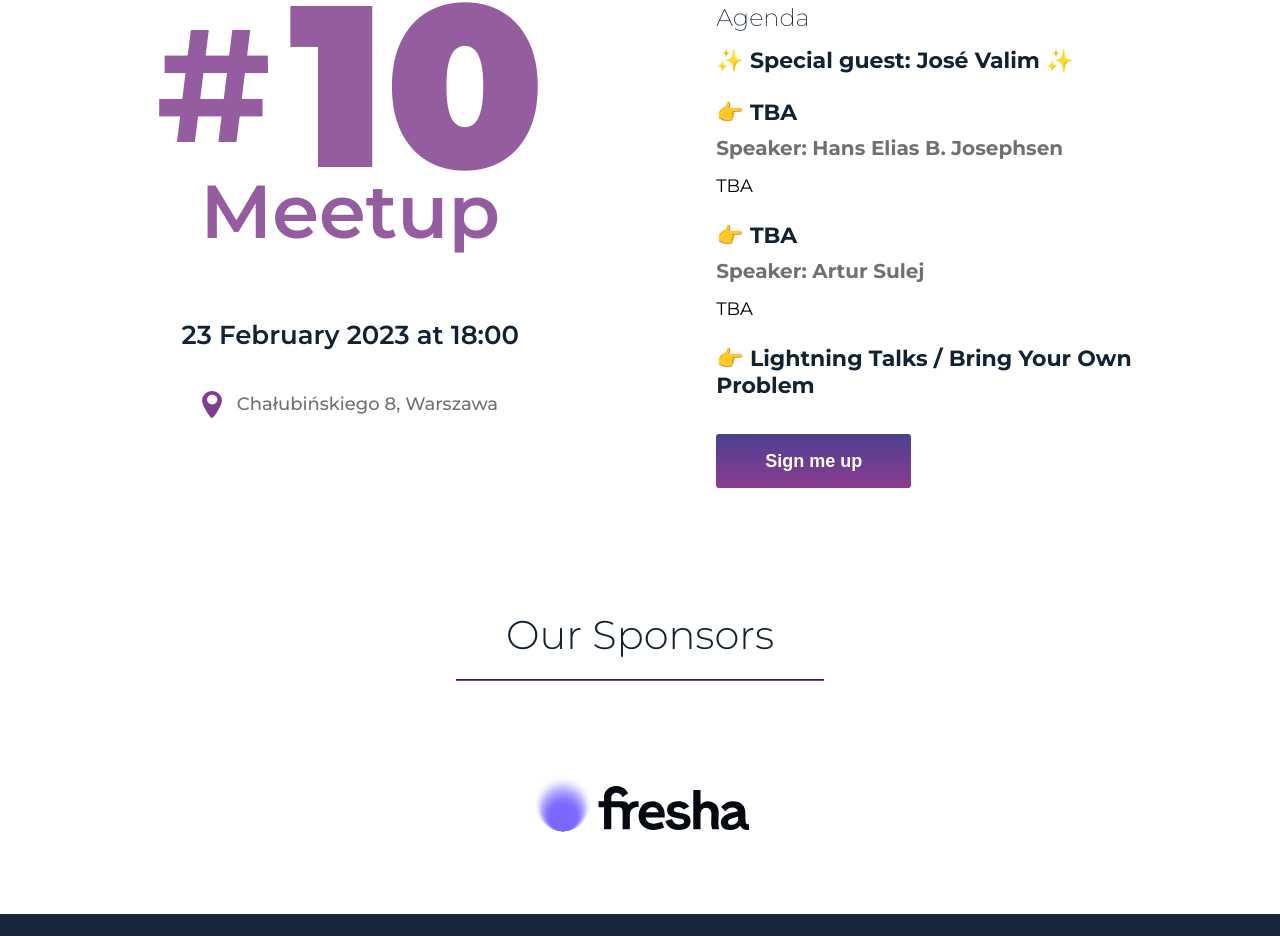
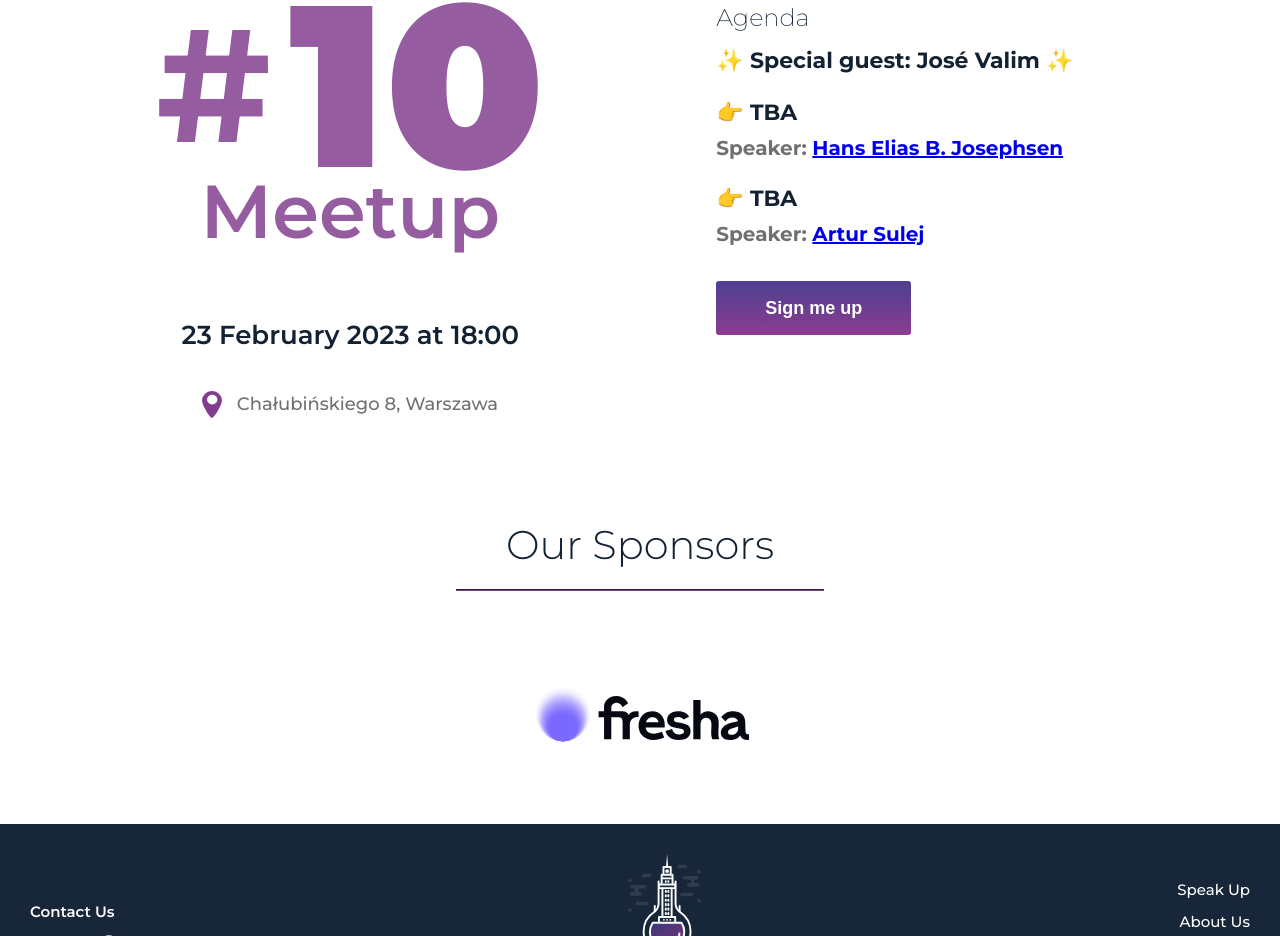
Before and after one commit to warsawex/website, a Next.js app: page / in a window 1280 px wide. Shown: the part 1030-1966 px from the top of the page. Built offline with nearby package versions, Linux system fonts and the light colour scheme.

Commit message:
Fix sign up button

```diff
--- a/components/NextMeetup/index.js
+++ b/components/NextMeetup/index.js
@@ -1,5 +1,4 @@
 import styles from "./NextMeetUp.module.scss";
-import Link from "next/link";
 import meetup from "./meetup.json";
 
 var options = {
@@ -67,24 +66,20 @@ const Meetup = () => {
                 <h2>👉 {title}</h2>
                 <h3>
                   Speaker:&nbsp;
-                  <a
-                    href={github}
-                    target="_blank"
-                    className={styles.githubLink}
-                  >
+                  <a href={github} target="_blank">
                     {speaker}
                   </a>
                 </h3>
-                <p>{description}</p>
+                {/* <p>{description}</p> */}
                 {displayLevel(level)}
               </div>
             );
           })}
-          <div className={styles.talk}>
+          {/* <div className={styles.talk}>
             <h2>👉 Lightning Talks / Bring Your Own Problem</h2>
-          </div>
+          </div> */}
           <button className={styles.signButton}>
-            <Link href="/speak-up">Sign me up</Link>
+            <a href="https://www.meetup.com/pl-PL/warsaw-ex/">Sign me up</a>
           </button>
         </div>
       </div>
```
